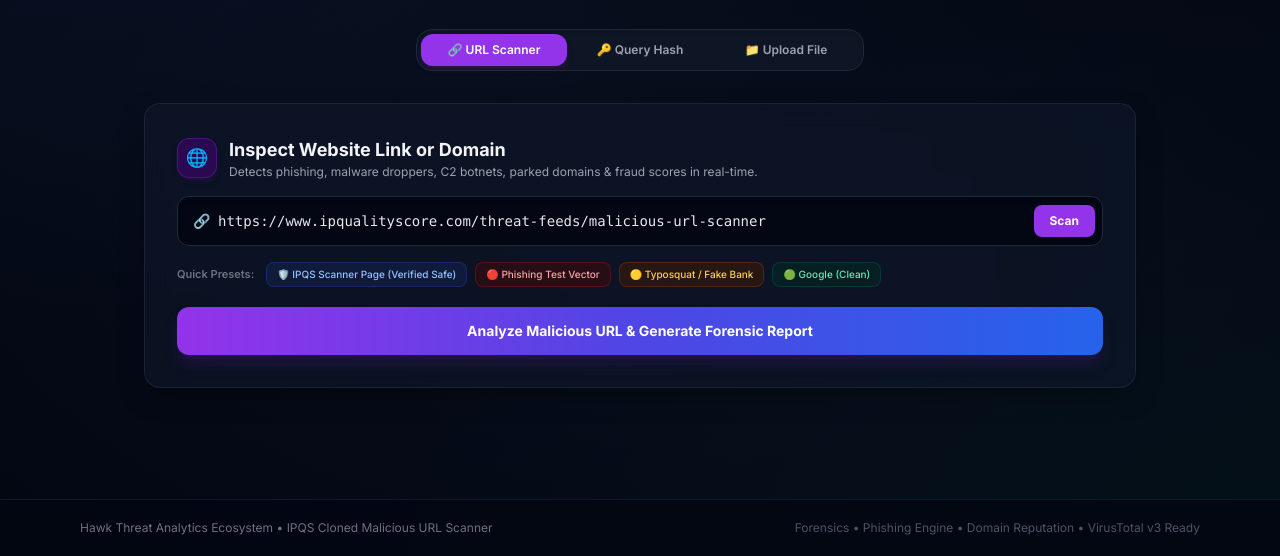
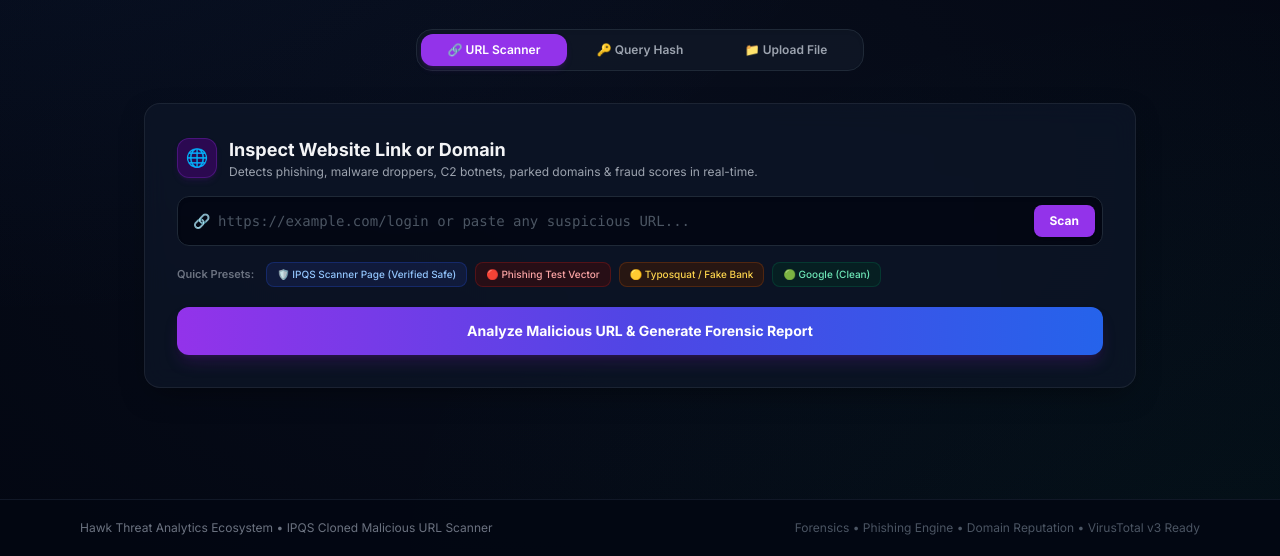
Before and after one commit to ipraghavendra-dev/p2, a plain HTML site: page frontend/index.html in a window 1280 px wide. Shown: the part 244-800 px from the top of the page. Drawn offline with nearby package versions, Linux system fonts and the light colour scheme; files that its build step writes are made by us from their sources; no server answers; files whose address does not match are found by name.

Commit message:
chore: remove predisplayed default link from URL input field

```diff
--- a/frontend/index.html
+++ b/frontend/index.html
@@ -90,7 +90,6 @@
                         <div class="relative flex items-center">
                             <span class="absolute left-4 text-gray-500 text-sm">🔗</span>
                             <input type="text" id="urlInput" placeholder="https://example.com/login or paste any suspicious URL..."
-                                   value="https://www.ipqualityscore.com/threat-feeds/malicious-url-scanner"
                                    class="w-full bg-gray-950/90 border border-gray-800 focus:border-purple-500 rounded-xl pl-10 pr-24 py-3.5 text-xs sm:text-sm font-mono text-gray-200 placeholder-gray-600 focus:outline-none transition shadow-inner">
                             <button type="button" onclick="handleUrlScan(urlInput.value)"
                                     class="absolute right-2 px-4 py-2 bg-purple-600 hover:bg-purple-500 text-xs font-bold rounded-lg text-white transition shadow">
```
